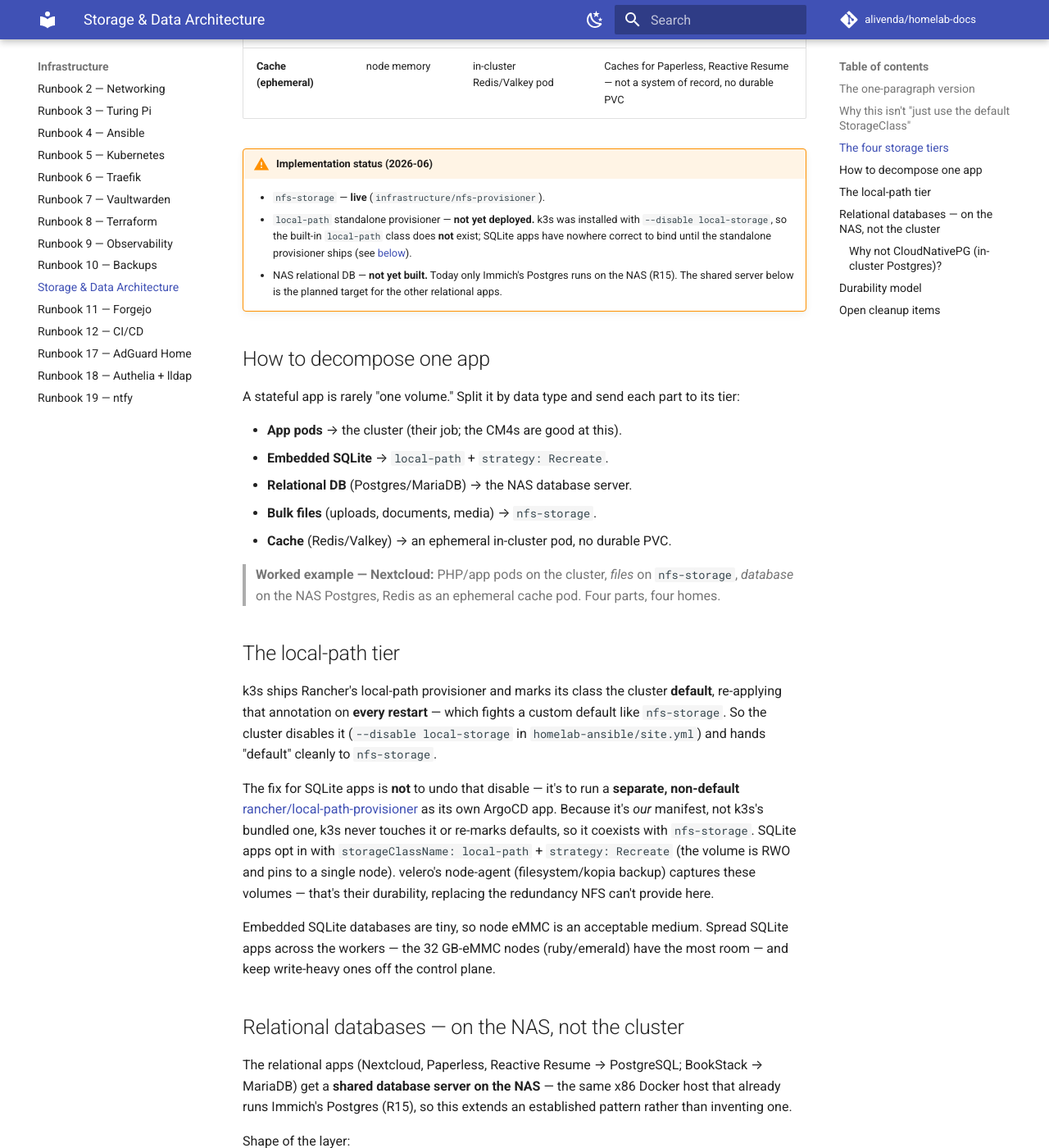
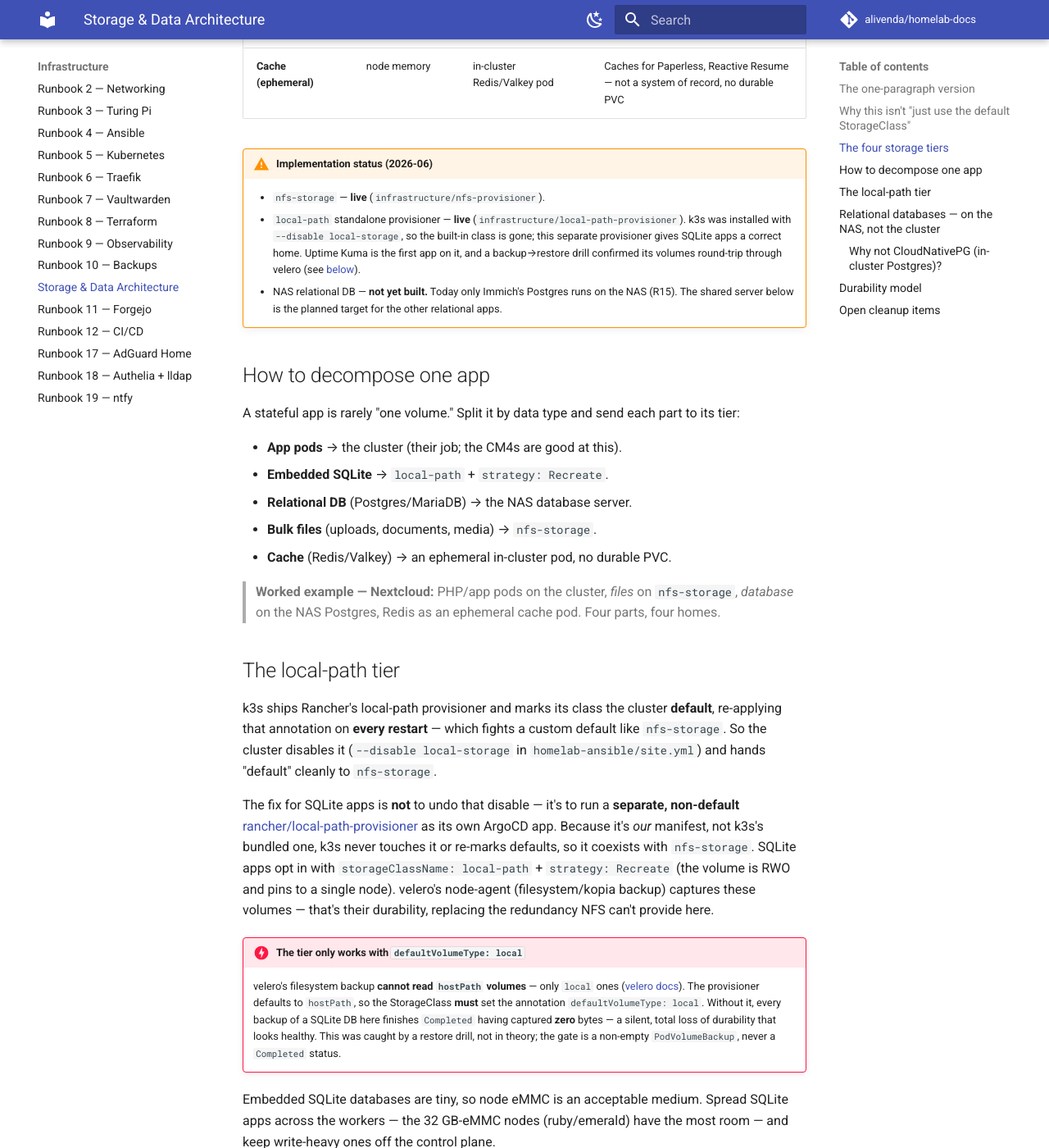
Before and after one commit to alivenda/homelab-docs, an MkDocs documentation site: the page built from docs/storage-architecture.md, in a window 1280 px wide and 1400 px high, scrolled down 1336 px. Shown: the whole window at 82% size. Built offline with MkDocs 1.6.1 and Material for MkDocs 9.7.7, drawn with Linux system fonts in a browser that asks for light colours; comment, search, counter and statistics services are not loaded; some of the changed text lies outside the part shown.

Commit message:
docs(storage): mark local-path tier live; require defaultVolumeType: local
The standalone local-path provisioner is deployed and proven by a
backup->restore drill. Correct the velero durability claim: filesystem
backup cannot read hostPath volumes, so the StorageClass must set
defaultVolumeType: local -- without it backups complete having captured
nothing.

```diff
--- a/docs/storage-architecture.md
+++ b/docs/storage-architecture.md
@@ -42,9 +42,10 @@ Two hardware facts drive every choice below:
 
 !!! warning "Implementation status (2026-06)"
     - `nfs-storage` — **live** (`infrastructure/nfs-provisioner`).
-    - `local-path` standalone provisioner — **not yet deployed.** k3s was installed with
-      `--disable local-storage`, so the built-in `local-path` class does **not** exist;
-      SQLite apps have nowhere correct to bind until the standalone provisioner ships
+    - `local-path` standalone provisioner — **live** (`infrastructure/local-path-provisioner`).
+      k3s was installed with `--disable local-storage`, so the built-in class is gone; this
+      separate provisioner gives SQLite apps a correct home. Uptime Kuma is the first app on
+      it, and a backup→restore drill confirmed its volumes round-trip through velero
       (see [below](#the-local-path-tier)).
     - NAS relational DB — **not yet built.** Today only Immich's Postgres runs on the NAS
       (R15). The shared server below is the planned target for the other relational apps.
@@ -76,6 +77,15 @@ touches it or re-marks defaults, so it coexists with `nfs-storage`. SQLite apps
 with `storageClassName: local-path` + `strategy: Recreate` (the volume is RWO and pins to
 a single node). velero's node-agent (filesystem/kopia backup) captures these volumes —
 that's their durability, replacing the redundancy NFS can't provide here.
+
+!!! danger "The tier only works with `defaultVolumeType: local`"
+    velero's filesystem backup **cannot read `hostPath` volumes** — only `local` ones
+    ([velero docs](https://velero.io/docs/main/file-system-backup/)). The provisioner
+    defaults to `hostPath`, so the StorageClass **must** set the annotation
+    `defaultVolumeType: local`. Without it, every backup of a SQLite DB here finishes
+    `Completed` having captured **zero** bytes — a silent, total loss of durability that
+    looks healthy. This was caught by a restore drill, not in theory; the gate is a
+    non-empty `PodVolumeBackup`, never a `Completed` status.
 
 Embedded SQLite databases are tiny, so node eMMC is an acceptable medium. Spread SQLite
 apps across the workers — the 32 GB-eMMC nodes (ruby/emerald) have the most room — and keep
@@ -124,6 +134,9 @@ One real disk means durability is **backups, not redundancy** — applied consis
 | `nfs-storage` + `local-path` PVCs | velero node-agent (filesystem) | Garage S3 |
 | NAS relational DBs | `pg_dump` / `mysqldump` (or pgBackRest) | Garage S3 |
 
+`local-path` is only velero-backable because its StorageClass sets `defaultVolumeType: local`
+— see the [danger note above](#the-local-path-tier). `hostPath` volumes are silently skipped.
+
 ## Open cleanup items
 
 These predate this record and should be reconciled to it as each app is touched:
```
